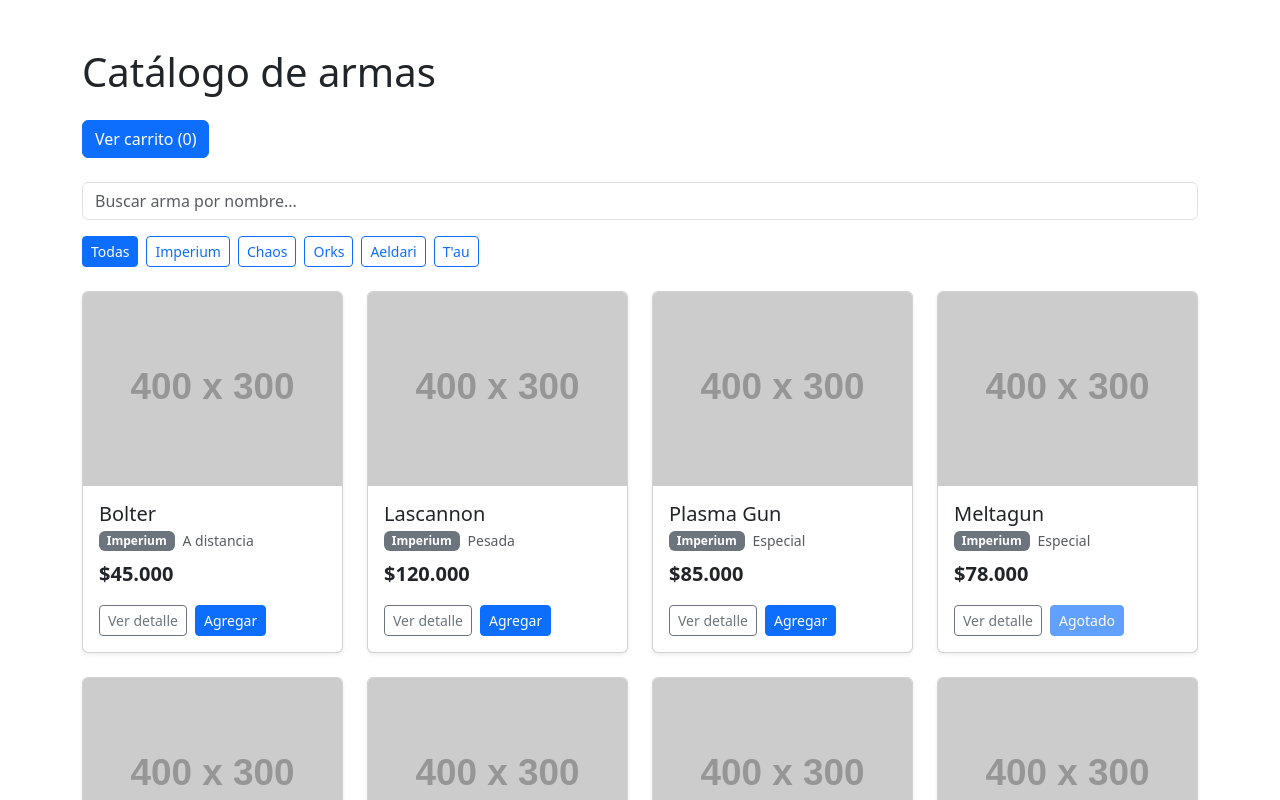
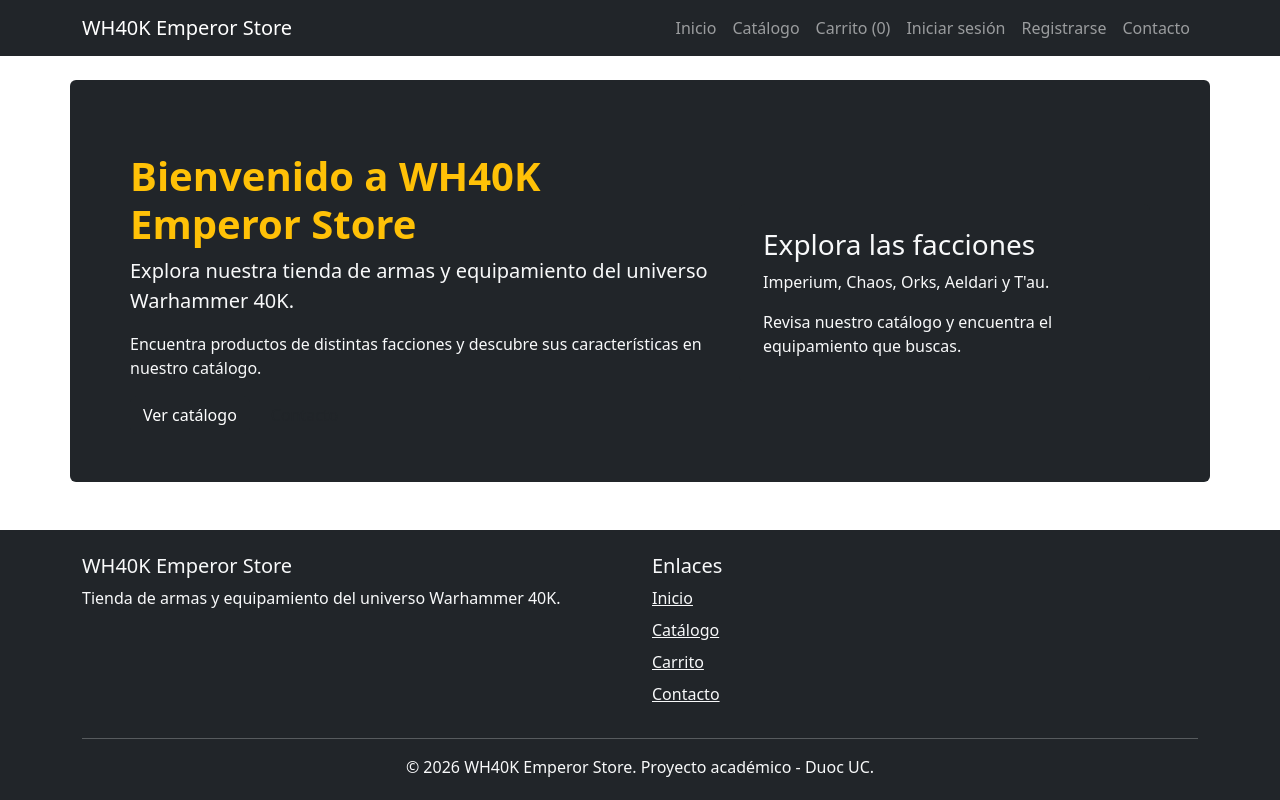
Before and after one commit to fluffoooVEVO/FS2_Eva-2, a React (Vite) app: page / in a window 1280 px wide. Shown: the top 800 px of the page. Built offline with nearby package versions, Linux system fonts and the light colour scheme.

Commit message:
Implementacion de Navbar Footer y Home

```diff
--- a/src/App.jsx
+++ b/src/App.jsx
@@ -1,16 +1,22 @@
 import { Routes, Route } from 'react-router-dom';
 import Catalog from './pages/Catalog';
+import Home from './pages/Home';
 import Cart from './pages/Cart';
 import ProductDetail from './pages/ProductDetail';
 import Login from './pages/Login';
 import Register from './pages/Register';
 import Contact from './pages/Contact';
+import StoreNavbar from './components/organisms/StoreNavbar';
+import StoreFooter from './components/organisms/StoreFooter';
+
 
 function App() {
   return (
+    <div className="d-flex flex-column min-vh-100">
+      <StoreNavbar />
+      <main className="flex-grow-1">
         <Routes>
-      {/* Temporal: Persona 1 reemplaza "/" por Home y agrega Navbar */}
-      <Route path="/" element={<Catalog />} />
+          <Route path="/" element={<Home />} />
           <Route path="/products" element={<Catalog />} />
           <Route path="/products/:id" element={<ProductDetail />} />
           <Route path="/cart" element={<Cart />} />
@@ -18,6 +24,9 @@
           <Route path="/register" element={<Register />} />
           <Route path="/contact" element={<Contact />} />
         </Routes>
+      </main>
+      <StoreFooter />
+    </div>
   );
 }
 
--- /dev/null
+++ b/src/components/organisms/StoreFooter.jsx
@@ -0,0 +1,51 @@
+import { Container, Row, Col } from 'react-bootstrap';
+import { Link } from 'react-router-dom';
+
+function StoreFooter() {
+    return (
+        <footer className="bg-dark text-light py-4 mt-auto">
+            <Container>
+                <Row>
+                    <Col xs={12} md={6} className="mb-3">
+                        <h5>WH40K Emperor Store</h5>
+                        <p>
+                            Tienda de armas y equipamiento
+                            del universo Warhammer 40K.
+                        </p>
+                    </Col>
+
+                    <Col xs={12} md={6} className="mb-3">
+                        <h5>Enlaces</h5>
+
+                        <div className="d-flex flex-column gap-2">
+                            <Link to="/" className="text-light">
+                                Inicio
+                            </Link>
+
+                            <Link to="/products" className="text-light">
+                                Catálogo
+                            </Link>
+
+                            <Link to="/cart" className="text-light">
+                                Carrito
+                            </Link>
+
+                            <Link to="/contact" className="text-light">
+                                Contacto
+                            </Link>
+                        </div>
+                    </Col>
+                </Row>
+
+                <hr />
+
+                <p className="text-center mb-0">
+                    © 2026 WH40K Emperor Store.
+                    Proyecto académico - Duoc UC.
+                </p>
+            </Container>
+        </footer>
+    );
+}
+
+export default StoreFooter;
--- /dev/null
+++ b/src/components/organisms/StoreNavbar.jsx
@@ -0,0 +1,49 @@
+import { Navbar, Nav, Container } from 'react-bootstrap';
+import { Link } from 'react-router-dom';
+import { useCart } from '../../context/CartContext';
+
+function StoreNavbar() {
+    const { totalItems } = useCart();
+
+    return (
+        <Navbar bg="dark" variant="dark" expand="lg">
+            <Container>
+                <Navbar.Brand as={Link} to="/">
+                    WH40K Emperor Store
+                </Navbar.Brand>
+
+                <Navbar.Toggle aria-controls="menu-tienda" />
+
+                <Navbar.Collapse id="menu-tienda">
+                    <Nav className="ms-auto">
+                        <Nav.Link as={Link} to="/">
+                            Inicio
+                        </Nav.Link>
+
+                        <Nav.Link as={Link} to="/products">
+                            Catálogo
+                        </Nav.Link>
+
+                        <Nav.Link as={Link} to="/cart">
+                            Carrito ({totalItems})
+                        </Nav.Link>
+
+                        <Nav.Link as={Link} to="/login">
+                            Iniciar sesión
+                        </Nav.Link>
+
+                        <Nav.Link as={Link} to="/register">
+                            Registrarse
+                        </Nav.Link>
+
+                        <Nav.Link as={Link} to="/contact">
+                            Contacto
+                        </Nav.Link>
+                    </Nav>
+                </Navbar.Collapse>
+            </Container>
+        </Navbar>
+    );
+}
+
+export default StoreNavbar;
--- /dev/null
+++ b/src/pages/Home.jsx
@@ -0,0 +1,50 @@
+
+import { Container, Row, Col, Button } from 'react-bootstrap';
+import { Link } from 'react-router-dom';
+
+function Home() {
+    return (
+        <Container className="my-5">
+            <Row className="align-items-center g-4 bg-dark text-light rounded p-4 p-md-5">
+                <Col xs={12} md={7}>
+                    <h1 className="text-warning fw-bold">
+                        Bienvenido a WH40K Emperor Store
+                    </h1>
+                    <p className="lead">
+                        Explora nuestra tienda de armas y
+                        equipamiento del universo Warhammer 40K.
+                    </p>
+                    <p>
+                        Encuentra productos de distintas facciones
+                        y descubre sus características en nuestro catálogo.
+                    </p>
+                    <Button as={Link} to="/products" variant="dark">
+                        Ver catálogo
+                    </Button>
+                    <Button
+                        as={Link}
+                        to="/contact"
+                        variant="outline-dark"
+                        className="ms-2"
+                    >
+                        Contacto
+                    </Button>
+                </Col>
+                <Col xs={12} md={5}>
+                    <div className="bg-dark text-light p-4 rounded">
+                        <h3>Explora las facciones</h3>
+                        <p>
+                            Imperium, Chaos, Orks, Aeldari y T'au.
+                        </p>
+                        <p className="mb-0">
+                            Revisa nuestro catálogo y encuentra
+                            el equipamiento que buscas.
+                        </p>
+                    </div>
+                </Col>
+            </Row>
+        </Container>
+    );
+}
+
+export default Home;
```
Lines whose indentation alone changed are shown as unchanged.
